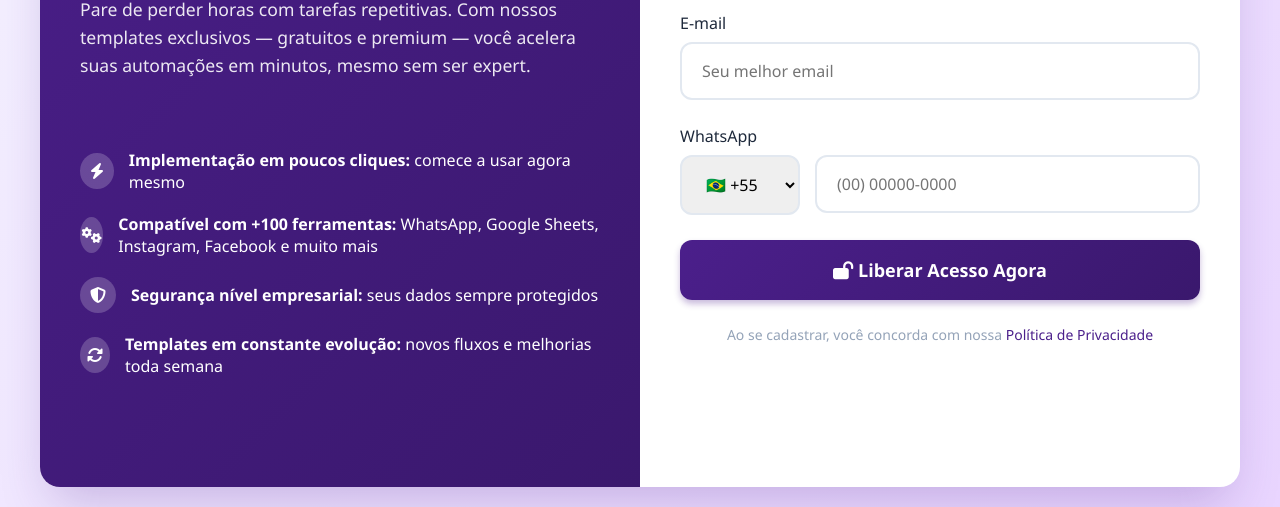
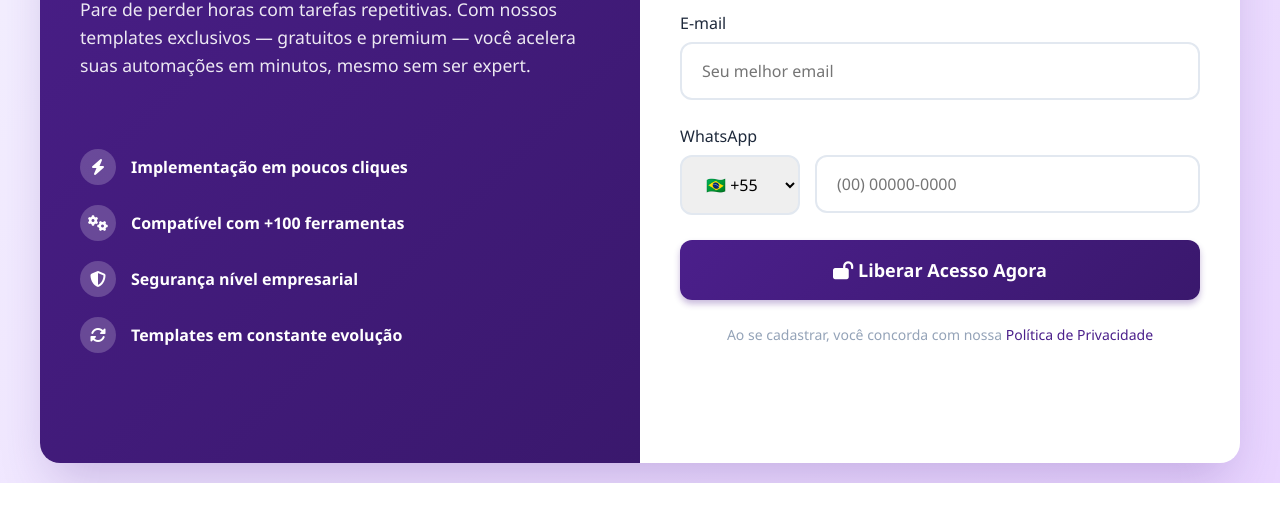
Before and after one commit to cbalbinos/lead-capture-n8n, a website: page public/index.html in a window 1280 px wide. Shown: the part 339-846 px from the top of the page. After the commit the page ends 822 px from the top, so only its background shows below. Drawn offline with Linux system fonts and the light colour scheme.

Commit message:
Update index.html

```diff
--- a/public/index.html
+++ b/public/index.html
@@ -279,19 +279,19 @@
             <ul class="features">
                 <li>
                     <i class="fas fa-bolt"></i>
-                    <span><strong>Implementação em poucos cliques:</strong> comece a usar agora mesmo</span>
+                    <span><strong>Implementação em poucos cliques</strong></span>
                 </li>
                 <li>
                     <i class="fas fa-cogs"></i>
-                    <span><strong>Compatível com +100 ferramentas:</strong> WhatsApp, Google Sheets, Instagram, Facebook e muito mais</span>
+                    <span><strong>Compatível com +100 ferramentas</strong></span>
                 </li>
                 <li>
                     <i class="fas fa-shield-alt"></i>
-                    <span><strong>Segurança nível empresarial:</strong> seus dados sempre protegidos</span>
+                    <span><strong>Segurança nível empresarial</strong></span>
                 </li>
                 <li>
                     <i class="fas fa-sync-alt"></i>
-                    <span><strong>Templates em constante evolução:</strong> novos fluxos e melhorias toda semana</span>
+                    <span><strong>Templates em constante evolução</strong></span>
                 </li>
             </ul>
 
```
